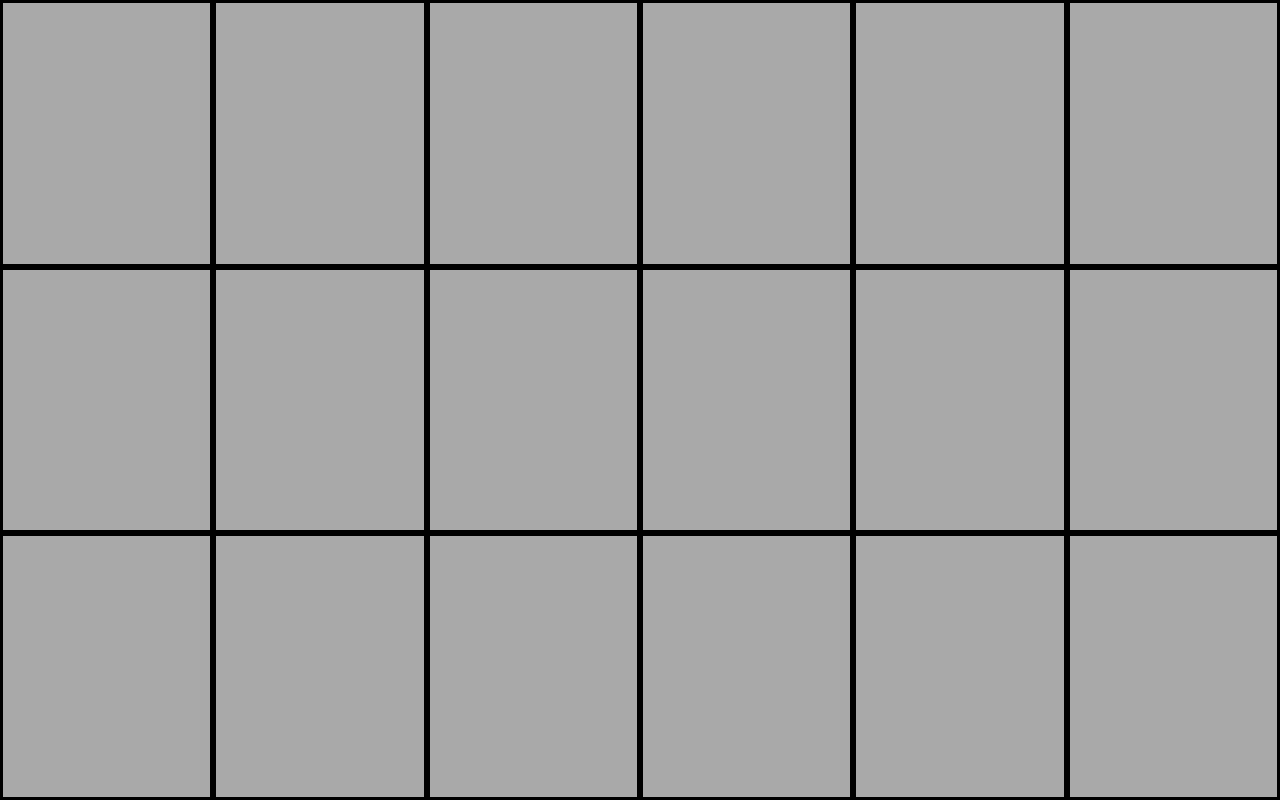
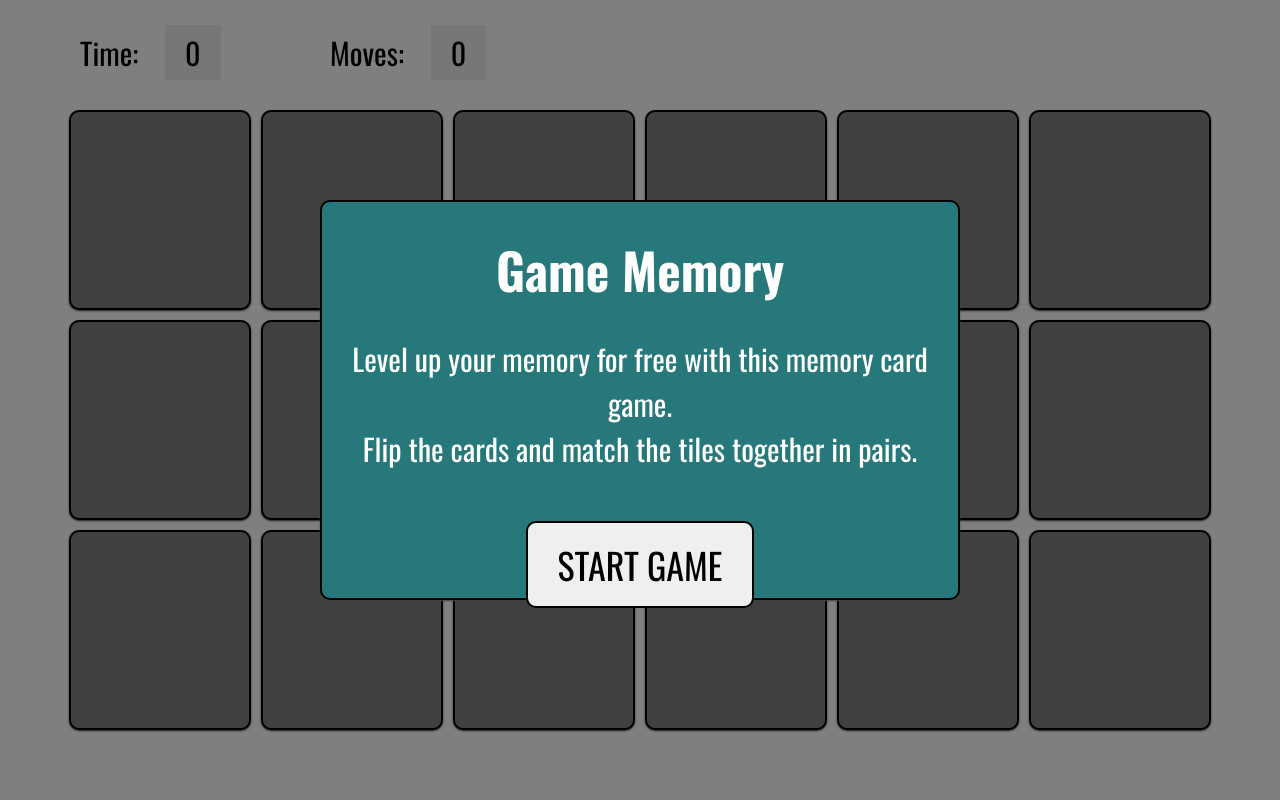
Before and after one commit to rafalzw/Memory-Game, a plain HTML site: page index.html in a window 1280 px wide. Drawn offline with nearby package versions, Linux system fonts and the light colour scheme.

Commit message:
add start window and start method

```diff
--- a/index.html
+++ b/index.html
@@ -5,10 +5,31 @@
     <meta charset="UTF-8">
     <meta name="viewport" content="width=device-width, initial-scale=1.0">
     <title>Memory</title>
+    <link href="https://fonts.googleapis.com/css2?family=Oswald:wght@400;700&display=swap" rel="stylesheet">
     <link rel="stylesheet" href="css/style.min.css">
 </head>
 
 <body>
+    <section class="start-wrap">
+        <div class="start">
+            <h1 class="start__title">Game Memory</h1>
+            <span class="start__span">Level up your memory for free with this memory card game. <p> Flip the cards and
+                    match
+                    the tiles together in pairs.</p></span>
+            <button class="start__button" data-start>Start Game</button>
+        </div>
+    </section>
+    <section class="bar-elements">
+        <div class="element">
+            <span class="element__title">Time:</span>
+            <span class="element__value" data-time></span>
+        </div>
+        <div class="element">
+            <span class="element__title">Moves:</span>
+            <span class="element__value" data-moves></span>
+        </div>
+    </section>
+    <section class="cards">
         <div class="card" data-card></div>
         <div class="card" data-card></div>
         <div class="card" data-card></div>
@@ -27,6 +48,7 @@
         <div class="card" data-card></div>
         <div class="card" data-card></div>
         <div class="card" data-card></div>
+    </section>
     <script src="js/index.js"></script>
     <script>
         const memory = new Memory;
--- a/js/index.js
+++ b/js/index.js
@@ -2,14 +2,55 @@ class Memory {
     constructor() {
         this.cardColors = ['apple', 'apple', 'banana', 'banana', 'cherry', 'cherry', 'grapefruit', 'grapefruit', 'grapes', 'grapes', 'kiwi', 'kiwi', 'pear', 'pear', 'strawberry', 'strawberry', 'watermelon', 'watermelon'];
 
+        this.startButton = null;
+
         this.startTime = new Date().getTime();
+        this.endTime = null;
+        this.gameTime = null;
         this.gamePairs = this.cardColors.length / 2;
         this.gameResult = 0;
 
-        this.cards = [...document.querySelectorAll('[data-card]')];
+        this.cards = null;
+        this.clickCards = [];
+        this.movesSpan = null;
+        this.moves = 0;
+        this.timeSpan = null;
+        this.time = 0;
+        this.startWrap = null;
+        this.runTimer;
+
+        this.UiSelectors = {
+            time: '[data-time]',
+            moves: '[data-moves]',
+            cards: '[data-card]',
+            start: '[data-start]',
+            startWrap: '.start-wrap',
+        }
     }
 
     initializeGame() {
+        this.movesSpan = document.querySelector(this.UiSelectors.moves);
+        this.movesSpan.textContent = this.moves;
+        this.timeSpan = document.querySelector(this.UiSelectors.time);
+        this.timeSpan.textContent = this.time;
+        this.cards = [...document.querySelectorAll(this.UiSelectors.cards)];
+        this.startWrap = document.querySelector(this.UiSelectors.startWrap);
+        this.startButton = document.querySelector(this.UiSelectors.start);
+
+        this.addEventListeners();
+    }
+
+    addEventListeners() {
+        this.cards.forEach(card => {
+            card.addEventListener('click', () => this.openCard(card))
+        })
+        this.startButton.addEventListener('click', () => {
+            this.startGame()
+        })
+    }
+
+    startGame() {
+        this.startWrap.classList.add('start-wrap--hidden');
         this.cards.forEach(card => {
             const index = Math.floor(Math.random() * this.cardColors.length);
             card.classList.add(`card--${this.cardColors[index]}`);
@@ -18,8 +59,47 @@ class Memory {
         setTimeout(() => {
             this.cards.forEach(card => {
                 card.classList.add('card--hidden');
-                // card.addEventListener('click', openCard)
             })
-        }, 2000)
+        }, 2000);
+
+        this.runTimer = setInterval(() => {
+            this.time++;
+            this.timeSpan.textContent = `${(this.time / 100).toFixed(2)}s`;
+        }, 10);
+
+    }
+
+    openCard(card) {
+        if (card.classList.contains('card--off')) return;
+        if (card == this.clickCards[0]) return;
+        if (this.clickCards.length < 2) {
+            this.clickCards.push(card);
+            card.classList.remove('card--hidden');
+        }
+        if (this.clickCards.length == 2) {
+            this.moves++;
+            this.movesSpan.textContent = this.moves;
+            this.cards.forEach(card => card.removeEventListener('click', this.addEventListeners));
+            setTimeout(() => {
+                if (this.clickCards[0].className == this.clickCards[1].className) {
+                    this.clickCards.forEach(card => card.classList.add('card--off'));
+                    this.clickCards.length = 0;
+                    this.gameResult++;
+
+                    if (this.gameResult === this.gamePairs) {
+                        clearInterval(this.runTimer);
+                        // this.endTime = new Date().getTime();
+                        // this.gameTime = ((this.endTime - this.startTime) / 1000).toFixed(2);
+                        // alert(`WYGRAŁEŚ !!! Twój czas to ${this.gameTime}`);
+                        // location.reload()
+                    }
+                } else {
+                    this.clickCards.forEach(card => card.classList.add('card--hidden'));
+                    this.clickCards.length = 0;
+                }
+                this.cards = this.cards.filter(card => !(card.classList.contains('card--off')))
+
+            }, 1000);
+        }
     }
 }
--- a/style.scss
+++ b/style.scss
@@ -10,14 +10,88 @@
     background-repeat: no-repeat;
 }
 
-body {
+.start-wrap {
+    z-index: 1;
+    display: block;
+    position: fixed;
+    top: 0;
+    left: 0;
+    width: 100%;
+    height: 100%;
+    background-color: rgba(0, 0, 0, .5);
+    transition: transform .3s ease;
+
+    &--hidden {
+        transform: scale(0);
+    }
+
+    .start {
+        position: absolute;
+        top: 50%;
+        left: 50%;
+        transform: translate(-50%, -50%);
+        width: 50%;
+        height: 50%;
+        border: solid 2px black;
+        border-radius: 10px;
+        box-shadow: 0 1px 2px #444;
+        color: #fff;
+        text-align: center;
+        font-family: 'Oswald', sans-serif;
+        background-color: rgb(39, 120, 122);
+
+        &__title {
+            margin: 30px 0;
+            font-size: 50px;
+        }
+
+        &__span {
+            font-size: 30px;
+        }
+
+        &__button {
+            margin-top: 50px;
+            padding: 15px 30px;
+            border: solid 2px black;
+            border-radius: 10px;
+            font-size: 36px;
+            font-family: 'Oswald', sans-serif;
+            text-transform: uppercase;
+            cursor: pointer;
+        }
+    }
+}
+
+.bar-elements {
+    display: flex;
+    width: 50vw;
+    margin: 30px 80px;
+    font-size: 30px;
+    font-family: 'Oswald', sans-serif;
+
+    .element {
+        width: 250px;
+
+        &__value {
+            margin-left: 20px;
+            padding: 5px 20px;
+            background-color: #eee;
+        }
+    }
+}
+
+.cards {
+    margin: 0 auto;
     display: flex;
     flex-wrap: wrap;
-}
+    width: 90%;
 
     .card {
-    border: solid 3px black;
-    height: 33.3333vh;
+        border: solid 2px black;
+        border-radius: 10px;
+        box-shadow: 0 1px 2px #444;
+        height: 25vh;
+        margin: 5px 5px;
         flex-basis: 15%;
         flex-grow: 1;
         background-color: gray;
@@ -85,3 +159,4 @@ body {
             }
         }
     }
+}
```
Also changed, not shown: css/style.min.css, 1 other file. Lines whose indentation alone changed are shown as unchanged.
